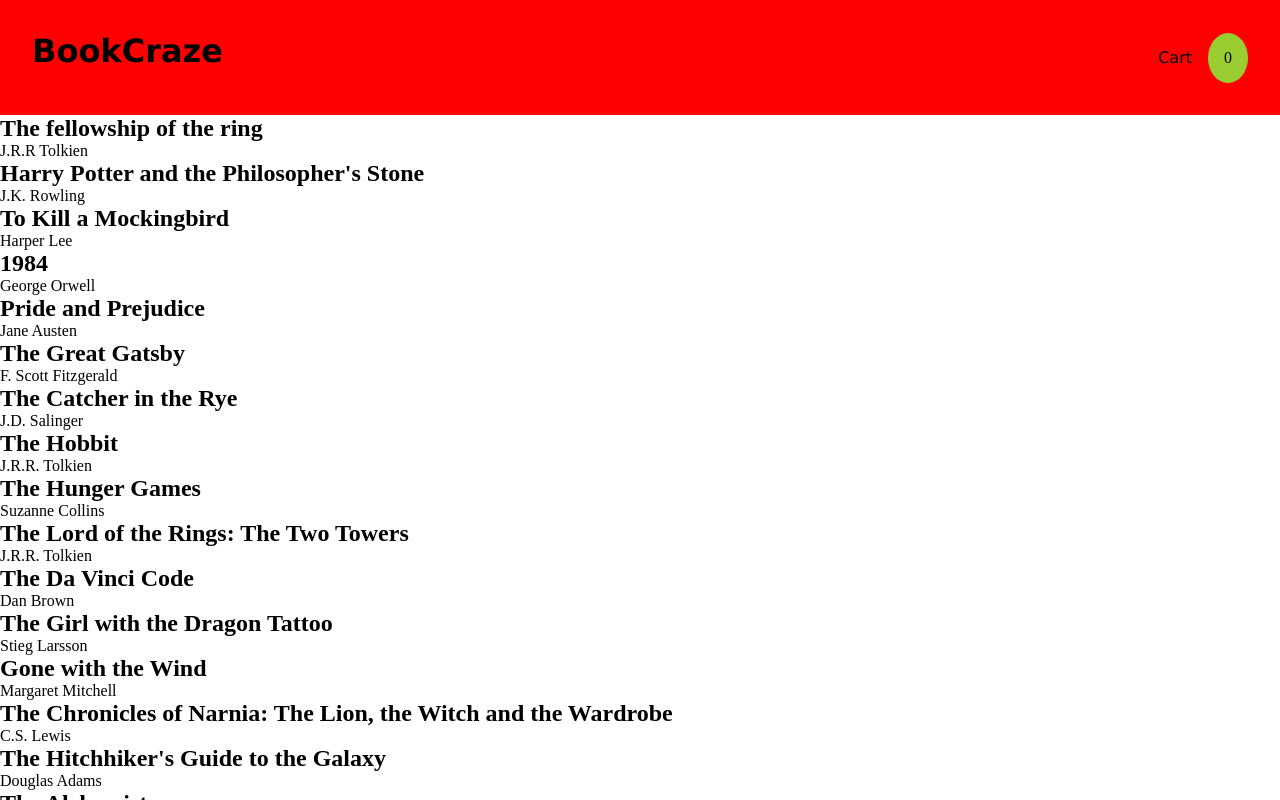
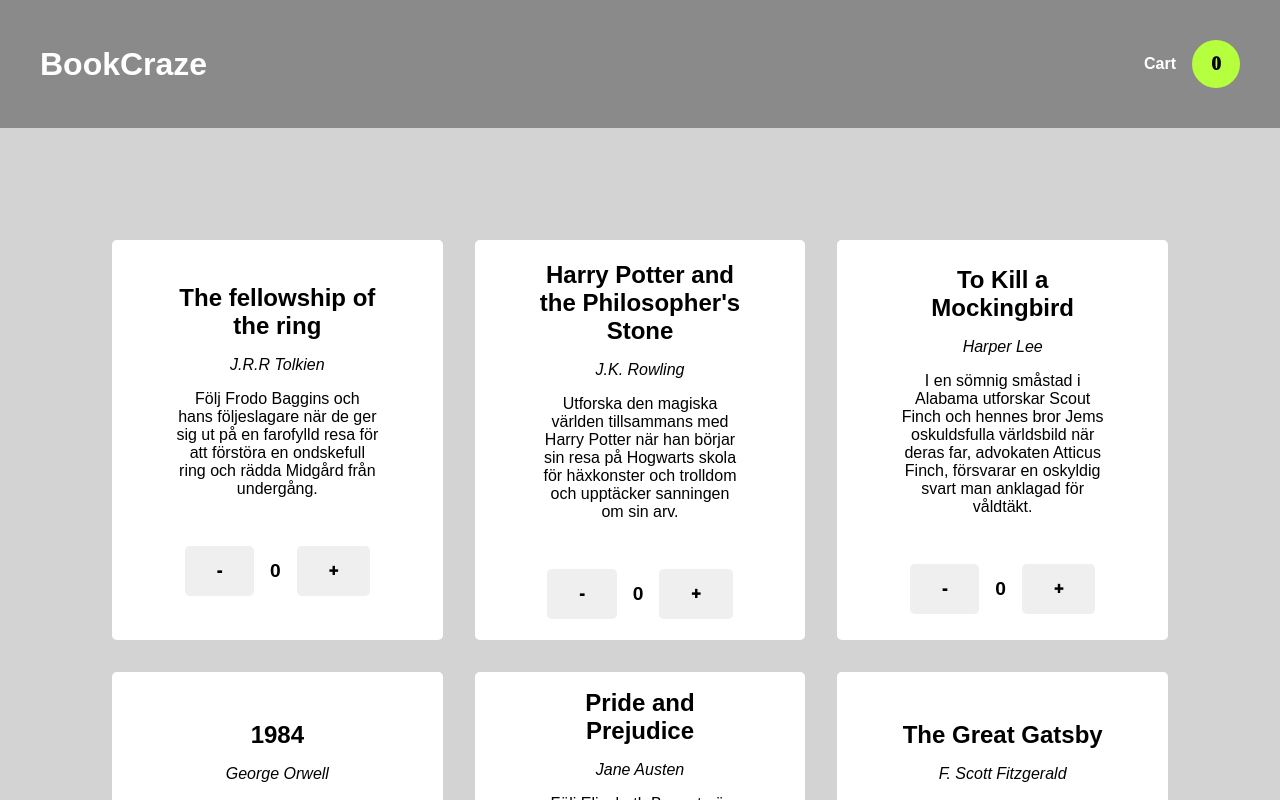
Before and after one commit to Welene/Bookstore, a React (Vite) app: page / in a window 1280 px wide. Shown: the top 800 px of the page. Built offline with nearby package versions, Linux system fonts and the light colour scheme.

Commit message:
Added styling to page, added buttons for removing/adding books

```diff
--- a/src/components/BookItem.jsx
+++ b/src/components/BookItem.jsx
@@ -3,9 +3,24 @@ import React from 'react';
 function BookItem({ book }) {
 	return (
 		<>
-			<h2 className="bookItem__title">{book.title}</h2>
-			<p className="bookItem__author">{book.author}</p>
-			<p className="bookItem__summary">{book.summary}</p>
+			<article className="bookListSection__bookItem">
+				<h2 className="bookListSection__bookItem-title">
+					{book.title}
+				</h2>
+				<p className="bookListSection__bookItem-author">
+					{book.author}
+				</p>
+				<p className="bookListSection__bookItem-summary">{book.desc}</p>
+				<section className="bookListSection__amountContainer">
+					<button className="bookListSection__amountContainer-add">
+						-
+					</button>
+					<p className="bookListSection__amountContainer-number">0</p>
+					<button className="bookListSection__amountContainer-remove">
+						+
+					</button>
+				</section>
+			</article>
 		</>
 	);
 }
--- /dev/null
+++ b/src/components/BookList.jsx
@@ -0,0 +1,17 @@
+import React from 'react';
+import BookItem from './BookItem';
+import data from '../data/books.json';
+
+function BookList() {
+	return (
+		<>
+			<section className="bookListSection">
+				{data.slice(0, 12).map((book, index) => (
+					<BookItem key={index} book={book} />
+				))}
+			</section>
+		</>
+	);
+}
+
+export default BookList;
--- a/src/components/BookListArticle.jsx
+++ /dev/null
@@ -1,15 +0,0 @@
-import React from 'react';
-import BookItem from '../components/BookItem';
-import data from '../data/books.json';
-
-function BookListArticle() {
-	return (
-		<>
-			{data.map((book, index) => (
-				<BookItem key={index} book={book} />
-			))}
-		</>
-	);
-}
-
-export default BookListArticle;
--- a/src/components/Main.jsx
+++ b/src/components/Main.jsx
@@ -1,16 +1,8 @@
 import React from 'react';
-import BookListArticle from '../components/BookListArticle';
+import BookList from '../components/BookList';
 
 function Main() {
-	return (
-		<div>
-			<BookListArticle />
-			<BookListArticle />
-			<BookListArticle />
-			<BookListArticle />
-			<BookListArticle />
-		</div>
-	);
+	return <BookList />;
 }
 
 export default Main;
--- a/src/index.css
+++ b/src/index.css
@@ -10,15 +10,18 @@
 }
 
 Header {
-	background-color: red;
+	background-color: rgb(138, 138, 138);
 	display: flex;
 	flex-direction: row;
 	justify-content: space-between;
-	padding: 2rem;
+	align-items: center;
+	padding: 2.5rem;
 }
 
 .headerLogo {
-	font-family: Verdana, Geneva, Tahoma, sans-serif;
+	font-family: Arial, Helvetica, sans-serif;
+	color: white;
+	cursor: pointer;
 }
 
 .cartButton {
@@ -29,14 +32,90 @@ Header {
 }
 
 .cartButton__link {
-	font-family: Verdana, Geneva, Tahoma, sans-serif;
-	padding: 1rem;
+	font-family: Arial, Helvetica, sans-serif;
+	color: white;
+	font-weight: 600;
+	cursor: pointer;
+	margin-right: 1rem;
 }
 
 .cartButton__number {
 	border-radius: 50%;
 	border-style: none;
+	background-color: rgb(181, 255, 63);
+	display: flex;
+	justify-content: center;
+	align-items: center;
+	width: 3rem;
+	height: 3rem;
+	font-weight: 1000;
+	font-size: 1.2rem;
 	aspect-ratio: 1;
+	cursor: pointer;
+}
+
+.bookListSection {
+	display: grid;
+	grid-template-columns: repeat(3, 1fr);
+	grid-template-rows: repeat(2, 25rem);
+	gap: 2rem;
+	background-color: lightgray;
+	font-family: Arial, Helvetica, sans-serif;
+	padding: 7rem;
+}
+
+.bookListSection__bookItem {
 	padding: 1rem;
-	background-color: yellowgreen;
+	display: flex;
+	flex-direction: column;
+	gap: 1rem;
+	padding: 4rem;
+	justify-content: center;
+	align-items: center;
+	text-align: center;
+	background-color: white;
+	border-radius: 0.3rem;
 }
+
+.bookListSection__bookItem-author {
+	font-style: italic;
+}
+
+.bookListSection__amountContainer {
+	display: flex;
+	flex-direction: row;
+	align-items: center;
+	gap: 1rem;
+	margin-top: 2rem;
+}
+
+.bookListSection__amountContainer-add {
+	border-radius: 0.3rem;
+	font-weight: 1000;
+	padding: 1rem 2rem;
+	border-style: none;
+	cursor: pointer;
+	font-size: 1rem;
+}
+
+.bookListSection__amountContainer-remove {
+	border-radius: 0.3rem;
+	font-weight: 1000;
+	padding: 1rem 2rem;
+	border-style: none;
+	cursor: pointer;
+	font-size: 1rem;
+}
+
+.bookListSection__amountContainer-add:hover {
+	background-color: rgb(219, 219, 219);
+}
+
+.bookListSection__amountContainer-remove:hover {
+	background-color: rgb(219, 219, 219);
+}
+
+.bookListSection__amountContainer-number {
+	font-weight: 600;
+	font-size: 1.2rem;
+}
```
